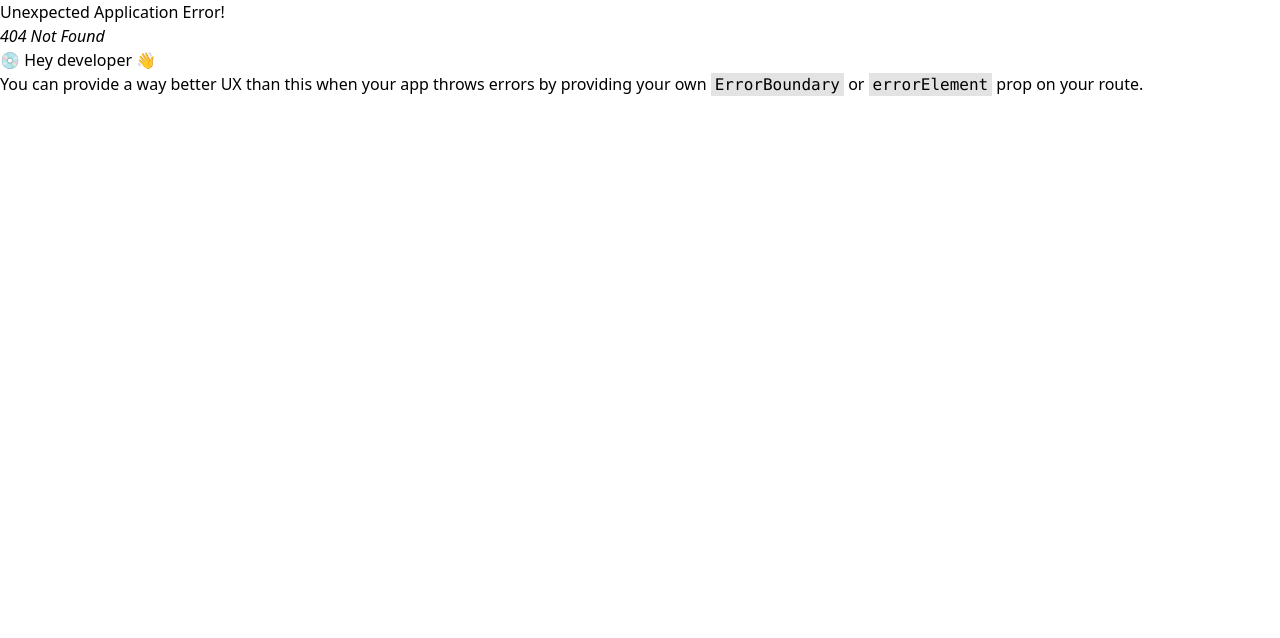
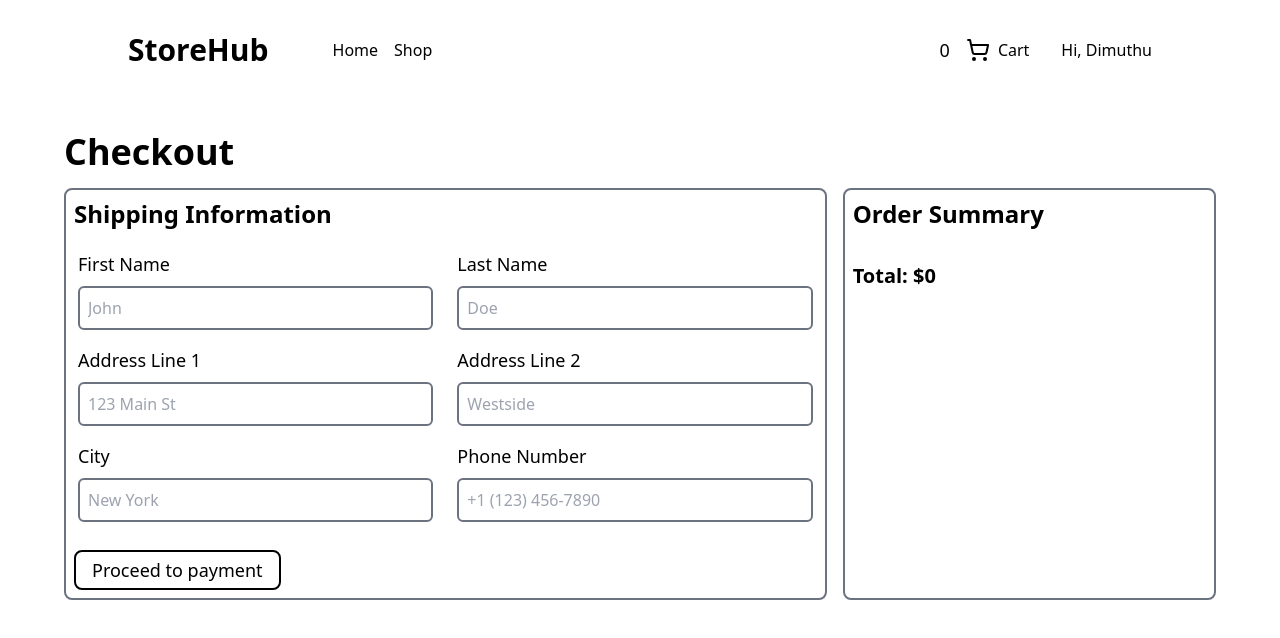
Before and after one commit to idlakshan/StoreHub-Frontend, a React (Vite) app: page /checkout in a window 1280 px wide. Before the commit this address had no page. Shown: the top 638 px of the page. Built offline with nearby package versions, Linux system fonts and the light colour scheme.

Commit message:
feat: add checkout page

```diff
--- /dev/null
+++ b/src/components/TextInput.jsx
@@ -0,0 +1,21 @@
+function TextInput({ name, label, placeholder, onChange, required, value }) {
+    return (
+      <div className="flex flex-col p-1 gap-y-2">
+        <label htmlFor={name} className="block text-lg font-medium">
+          {label}
+        </label>
+        <input
+          type="text"
+          required={required}
+          id={name}
+          value={value}
+          name={name}
+          onChange={onChange}
+          className="block border-2 focus:outline-sky-500 border-gray-500 rounded-md p-2"
+          placeholder={placeholder}
+        />
+      </div>
+    );
+  }
+
+  export default TextInput;
--- a/src/main.jsx
+++ b/src/main.jsx
@@ -6,6 +6,7 @@ import HomePage from './pages/home/home.page.jsx'
 import CartPage from './pages/cart/cart.page.jsx'
 import RootLayout from './layouts/root.layout.jsx'
 import { CartContextProvider } from './context/CartContext.jsx'
+import CheckOut from './pages/checkout/checkout.page.jsx'
 
 
 const router = createBrowserRouter([
@@ -19,6 +20,10 @@ const router = createBrowserRouter([
       {
         path: '/cart',
         element: <CartPage />
+      },
+      {
+        path: '/checkout',
+        element: <CheckOut/>
       }
     ]
   }
--- /dev/null
+++ b/src/pages/checkout/checkout.page.jsx
@@ -0,0 +1,144 @@
+import React, { useContext, useState } from 'react'
+import TextInput from '../../components/TextInput';
+import { CartContext } from '../../context/CartContext';
+import { createOrder } from '../../services/api/orders';
+
+const CheckOut = () => {
+  const { cart } = useContext(CartContext);
+
+  const [formData, setFormData] = useState({
+    fname: "",
+    lname: "",
+    line_1: "",
+    line_2: "",
+    city: "",
+    phone: "",
+  });
+
+  const handleChange = (e) => {
+    setFormData({ ...formData, [e.target.name]: e.target.value });
+  };
+
+  const handleSubmit = async (e)=>{
+    e.preventDefault();
+    try {
+      await createOrder({
+        userId: "123",
+        orderProducts: cart.map((el) => ({
+          productId: el._id,
+          quantity: el.count,
+        })),
+      });
+    } catch (error) {}
+
+  }
+
+
+
+  return (
+    <div>
+    <section className="py-8 px-16">
+      <h1 className="text-4xl font-semibold">Checkout</h1>
+      <div className="grid grid-cols-3 gap-x-4 mt-4">
+        <div className="col-span-2 border-2 border-gray-500 rounded-lg p-2">
+          <h2 className="text-2xl font-semibold">Shipping Information</h2>
+          <form onSubmit={handleSubmit}>
+            <div className="grid grid-cols-2 gap-x-4 gap-y-2 mt-4">
+              <TextInput
+                onChange={handleChange}
+                name="fname"
+                required={true}
+                label="First Name"
+                value={formData.fname}
+                placeholder="John"
+              />
+              <TextInput
+                onChange={handleChange}
+                name="lname"
+                required={true}
+                label="Last Name"
+                value={formData.lname}
+                placeholder="Doe"
+              />
+              <TextInput
+                onChange={handleChange}
+                name="line_1"
+                required={true}
+                value={formData.line_1}
+                label="Address Line 1"
+                placeholder="123 Main St"
+              />
+              <TextInput
+                onChange={handleChange}
+                name="line_2"
+                required={true}
+                label="Address Line 2"
+                value={formData.line_2}
+                placeholder="Westside"
+              />
+              <TextInput
+                onChange={handleChange}
+                name="city"
+                required={true}
+                value={formData.city}
+                label="City"
+                placeholder="New York"
+              />
+              <TextInput
+                onChange={handleChange}
+                name="phone"
+                required={false}
+                value={formData.phone}
+                label="Phone Number"
+                placeholder="+1 (123) 456-7890"
+              />
+            </div>
+            <div className="mt-4">
+              <button className="border-2 border-black px-4 py-1 text-lg rounded-lg mt-2 font-medium hover:bg-black hover:text-white transition">
+                Proceed to payment
+              </button>
+            </div>
+          </form>
+        </div>
+        <div className="col-span-1 border-2 border-gray-500 rounded-lg p-2">
+          <h2 className="text-2xl font-semibold">Order Summary</h2>
+          <div className="flex flex-col gap-y-4 mt-4">
+            {cart.map((el) => {
+              return (
+                <div className="grid grid-cols-3 border p-2 rounded-xl">
+                  <div className="col-span-1 bg-[#f4f8f9] rounded-lg">
+                    <img
+                      src={el.image}
+                      alt=""
+                      className="w-full h-full object-cover rounded-lg"
+                    />
+                  </div>
+                  <div className="col-span-2 px-4">
+                    <h3 className="text-lg font-semibold">{el.name}</h3>
+                    <p className="text-sm">{el.description}</p>
+                    <span className="block text-lg font-semibold mt-2">
+                      $ {el.price}
+                    </span>
+                    <p className="mt-1 text-sm">Amount: {el.count}</p>
+                  </div>
+                </div>
+              );
+            })}
+          </div>
+          <div>
+            <span className="block mt-4 font-semibold text-xl">
+              Total: $
+              {cart.reduce(
+                (acc, el) => acc + el.count * parseFloat(el.price),
+                0
+              )}
+            </span>
+          </div>
+        </div>
+      </div>
+    </section>
+  </div>
+  )
+}
+
+export default CheckOut
--- /dev/null
+++ b/src/services/api/orders.js
@@ -0,0 +1,9 @@
+export const createOrder = async (data) => {
+    const res = await fetch("http://localhost:8000/api/orders", {
+      method: "POST",
+      headers: {
+        "Content-Type": "application/json",
+      },
+      body: JSON.stringify(data),
+    });
+  };
```
